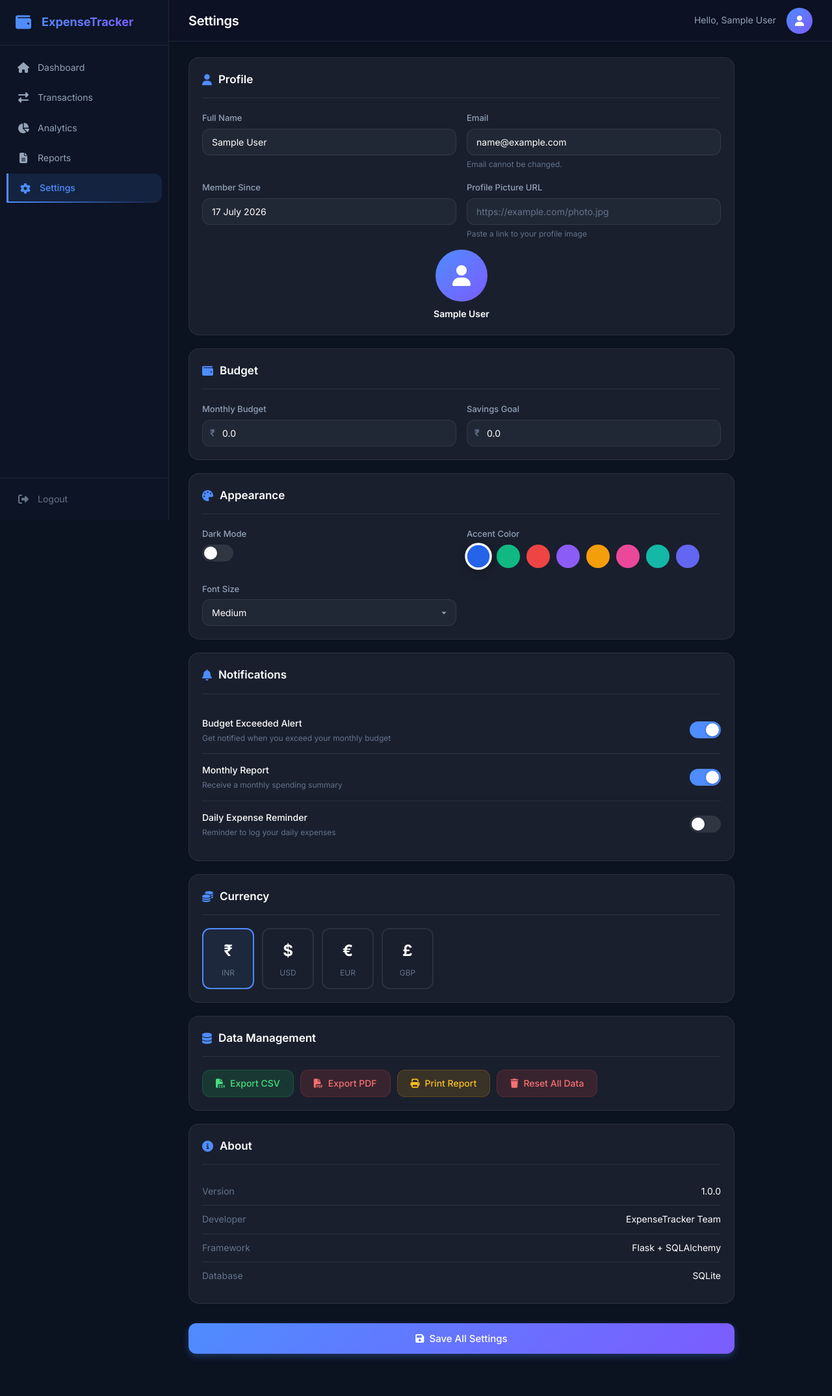
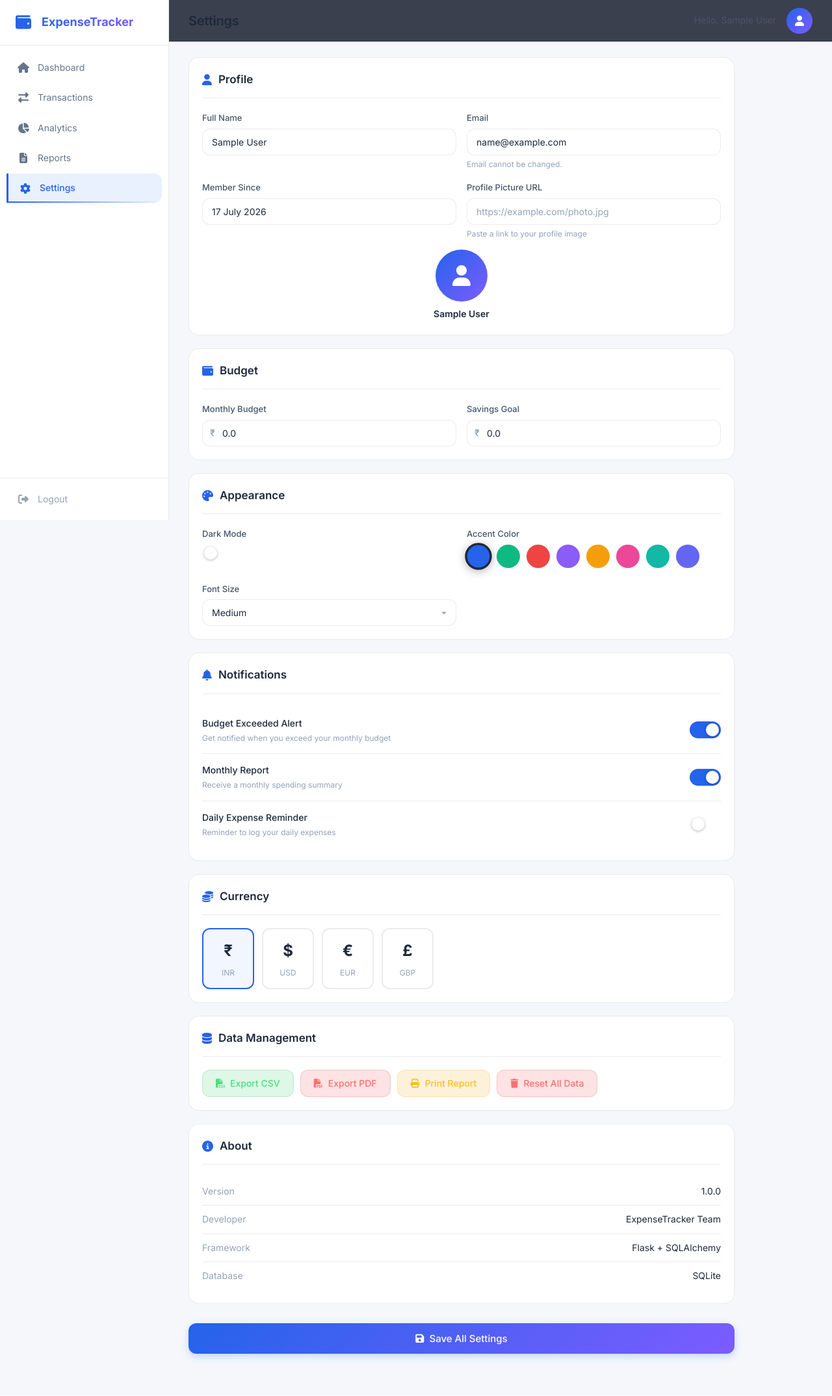
Before and after one commit to pandulavedavyas/expense-tracking-dashboard, a Flask app: page /settings in a window 1280 px wide. Shown: the whole page at 65% size. After the commit the page ends 2097 px from the top, so only its background shows below. Run offline with Flask 3, Linux system fonts and the light colour scheme; the visitor is signed in with stand-in values (Sample User, id 1); data that the repository does not hold is empty.

Commit message:
fix: proper light/dark mode toggle and accent color support

```diff
--- a/static/css/style.css
+++ b/static/css/style.css
@@ -1,25 +1,54 @@
 @import url('https://fonts.googleapis.com/css2?family=Inter:wght@300;400;500;600;700;800&display=swap');
 
 /* ============================================
-   1. CSS VARIABLES
+   1. CSS VARIABLES — LIGHT MODE (DEFAULT)
    ============================================ */
 :root {
-    --bg: #0B1220;
-    --bg-elevated: #0D1425;
-    --surface: rgba(255,255,255,0.06);
-    --surface-hover: rgba(255,255,255,0.10);
+    --bg: #F5F7FA;
+    --bg-elevated: #FFFFFF;
+    --surface: rgba(0,0,0,0.04);
+    --surface-hover: rgba(0,0,0,0.07);
     --primary: #4F8CFF;
     --primary-dark: #3A6FD8;
     --primary-light: #7BA8FF;
     --secondary: #7C5CFF;
     --secondary-dark: #6347E0;
-    --success: #22C55E;
-    --success-dark: #16A34A;
-    --danger: #EF4444;
-    --danger-dark: #DC2626;
-    --warning: #F59E0B;
-    --warning-dark: #D97706;
-    --info: #3B82F6;
+    --success: #16A34A;
+    --success-dark: #15803D;
+    --danger: #DC2626;
+    --danger-dark: #B91C1C;
+    --warning: #D97706;
+    --warning-dark: #B45309;
+    --info: #2563EB;
+    --text: #1E293B;
+    --text-secondary: #475569;
+    --text-muted: #94A3B8;
+    --border: rgba(0,0,0,0.08);
+    --border-hover: rgba(0,0,0,0.14);
+    --sidebar-bg: #FFFFFF;
+    --sidebar-text: #64748B;
+    --sidebar-active: var(--primary);
+    --card-bg: #FFFFFF;
+    --card-bg-solid: #FFFFFF;
+    --shadow-sm: 0 1px 3px rgba(0,0,0,0.08);
+    --shadow-lg: 0 4px 16px rgba(0,0,0,0.1);
+    --shadow-glow: 0 0 20px rgba(79,140,255,0.1);
+    --radius: 16px;
+    --radius-sm: 12px;
+    --radius-xs: 8px;
+    --transition: all 0.3s ease;
+    --transition-fast: all 0.15s ease;
+    --font: 'Inter', -apple-system, BlinkMacSystemFont, 'Segoe UI', sans-serif;
+}
+
+/* ============================================
+   1b. CSS VARIABLES — DARK MODE
+   ============================================ */
+body.dark-mode {
+    --bg: #0B1220;
+    --bg-elevated: #0D1425;
+    --surface: rgba(255,255,255,0.06);
+    --surface-hover: rgba(255,255,255,0.10);
     --text: #FFFFFF;
     --text-secondary: #94A3B8;
     --text-muted: #64748B;
@@ -27,18 +56,11 @@
     --border-hover: rgba(255,255,255,0.14);
     --sidebar-bg: #0D1425;
     --sidebar-text: #94A3B8;
-    --sidebar-active: var(--primary);
     --card-bg: rgba(255,255,255,0.06);
     --card-bg-solid: #111827;
     --shadow-sm: 0 2px 8px rgba(0,0,0,0.2);
     --shadow-lg: 0 8px 32px rgba(0,0,0,0.3);
     --shadow-glow: 0 0 20px rgba(79,140,255,0.15);
-    --radius: 16px;
-    --radius-sm: 12px;
-    --radius-xs: 8px;
-    --transition: all 0.3s ease;
-    --transition-fast: all 0.15s ease;
-    --font: 'Inter', -apple-system, BlinkMacSystemFont, 'Segoe UI', sans-serif;
 }
 
 /* ============================================
--- a/static/js/dashboard.js
+++ b/static/js/dashboard.js
@@ -2,6 +2,24 @@ let monthlyChart = null;
 let ivChart = null;
 let catChart = null;
 let savChart = null;
+
+function getChartColors() {
+    const style = getComputedStyle(document.documentElement);
+    return {
+        text: style.getPropertyValue('--text').trim() || '#1E293B',
+        textSecondary: style.getPropertyValue('--text-secondary').trim() || '#475569',
+        grid: style.getPropertyValue('--border').trim() || 'rgba(0,0,0,0.08)',
+        bg: style.getPropertyValue('--bg').trim() || '#F5F7FA'
+    };
+}
+
+function applyChartDefaults() {
+    const c = getChartColors();
+    Chart.defaults.color = c.textSecondary;
+    Chart.defaults.borderColor = c.grid;
+}
+
+if (typeof Chart !== 'undefined') applyChartDefaults();
 
 function toggleSidebar() {
     document.getElementById('sidebar').classList.toggle('open');
@@ -179,7 +197,7 @@ function updateCharts(dash) {
             type: 'doughnut',
             data: {
                 labels: catLabels,
-                datasets: [{ data: catData, backgroundColor: catLabels.map(l => categoryColors[l] || '#6b7280'), borderWidth: 2, borderColor: '#fff' }]
+                datasets: [{ data: catData, backgroundColor: catLabels.map(l => categoryColors[l] || '#6b7280'), borderWidth: 2, borderColor: getComputedStyle(document.documentElement).getPropertyValue('--bg').trim() || '#fff' }]
             },
             options: { responsive: true, maintainAspectRatio: true, plugins: { legend: { position: 'bottom', labels: { padding: 12, usePointStyle: true, pointStyle: 'circle' } } } }
         });
--- a/templates/analytics.html
+++ b/templates/analytics.html
@@ -8,6 +8,7 @@
     <link href="https://fonts.googleapis.com/css2?family=Poppins:wght@300;400;500;600;700&display=swap" rel="stylesheet">
     <link rel="stylesheet" href="https://cdnjs.cloudflare.com/ajax/libs/font-awesome/6.5.0/css/all.min.css">
     <link rel="stylesheet" href="{{ url_for('static', filename='css/style.css') }}">
+    <style>:root { --primary: {{ accent_color }}; }</style>
     <script src="https://cdn.jsdelivr.net/npm/chart.js@4.4.0/dist/chart.umd.min.js"></script>
 </head>
 <body class="{{ 'dark-mode' if dark_mode else '' }}">
--- a/templates/dashboard.html
+++ b/templates/dashboard.html
@@ -8,6 +8,7 @@
     <link href="https://fonts.googleapis.com/css2?family=Poppins:wght@300;400;500;600;700&display=swap" rel="stylesheet">
     <link rel="stylesheet" href="https://cdnjs.cloudflare.com/ajax/libs/font-awesome/6.5.0/css/all.min.css">
     <link rel="stylesheet" href="{{ url_for('static', filename='css/style.css') }}">
+    <style>:root { --primary: {{ accent_color }}; }</style>
     <script src="https://cdn.jsdelivr.net/npm/chart.js@4.4.0/dist/chart.umd.min.js"></script>
 </head>
 <body class="{{ 'dark-mode' if dark_mode else '' }}">
--- a/templates/reports.html
+++ b/templates/reports.html
@@ -8,6 +8,7 @@
     <link href="https://fonts.googleapis.com/css2?family=Poppins:wght@300;400;500;600;700&display=swap" rel="stylesheet">
     <link rel="stylesheet" href="https://cdnjs.cloudflare.com/ajax/libs/font-awesome/6.5.0/css/all.min.css">
     <link rel="stylesheet" href="{{ url_for('static', filename='css/style.css') }}">
+    <style>:root { --primary: {{ accent_color }}; }</style>
     <script src="https://cdn.jsdelivr.net/npm/chart.js@4.4.0/dist/chart.umd.min.js"></script>
 </head>
 <body class="{{ 'dark-mode' if dark_mode else '' }}">
--- a/templates/settings.html
+++ b/templates/settings.html
@@ -8,6 +8,7 @@
     <link href="https://fonts.googleapis.com/css2?family=Poppins:wght@300;400;500;600;700&display=swap" rel="stylesheet">
     <link rel="stylesheet" href="https://cdnjs.cloudflare.com/ajax/libs/font-awesome/6.5.0/css/all.min.css">
     <link rel="stylesheet" href="{{ url_for('static', filename='css/style.css') }}">
+    <style>:root { --primary: {{ accent_color }}; }</style>
 </head>
 <body class="{{ 'dark-mode' if dark_mode else '' }}">
     {% with messages = get_flashed_messages(with_categories=true) %}
--- a/templates/transactions.html
+++ b/templates/transactions.html
@@ -8,6 +8,7 @@
     <link href="https://fonts.googleapis.com/css2?family=Poppins:wght@300;400;500;600;700&display=swap" rel="stylesheet">
     <link rel="stylesheet" href="https://cdnjs.cloudflare.com/ajax/libs/font-awesome/6.5.0/css/all.min.css">
     <link rel="stylesheet" href="{{ url_for('static', filename='css/style.css') }}">
+    <style>:root { --primary: {{ accent_color }}; }</style>
 </head>
 <body class="{{ 'dark-mode' if dark_mode else '' }}">
     <div class="toast-container" id="toastContainer"></div>
```
